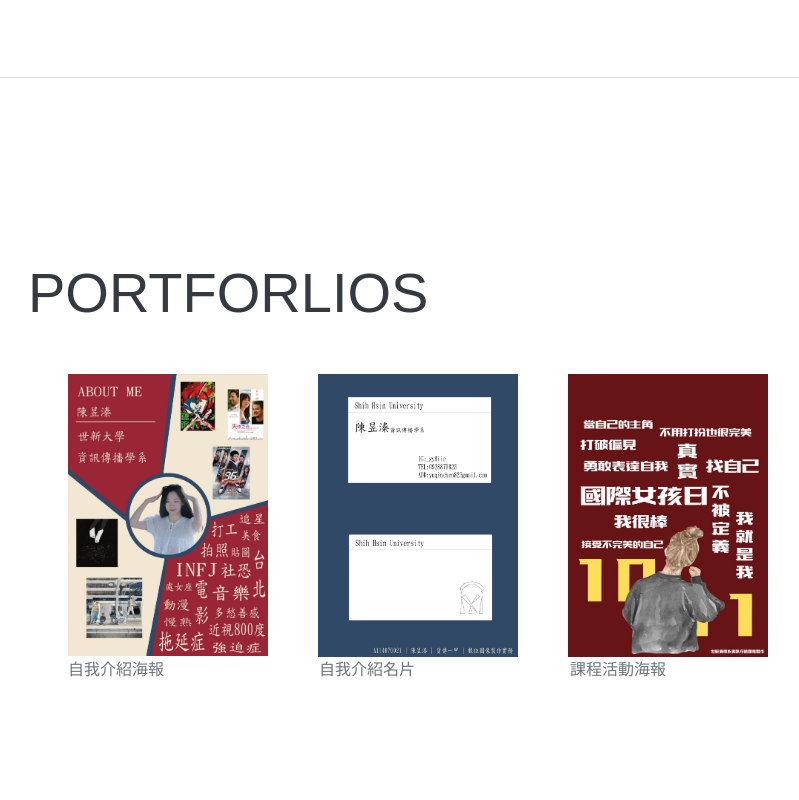
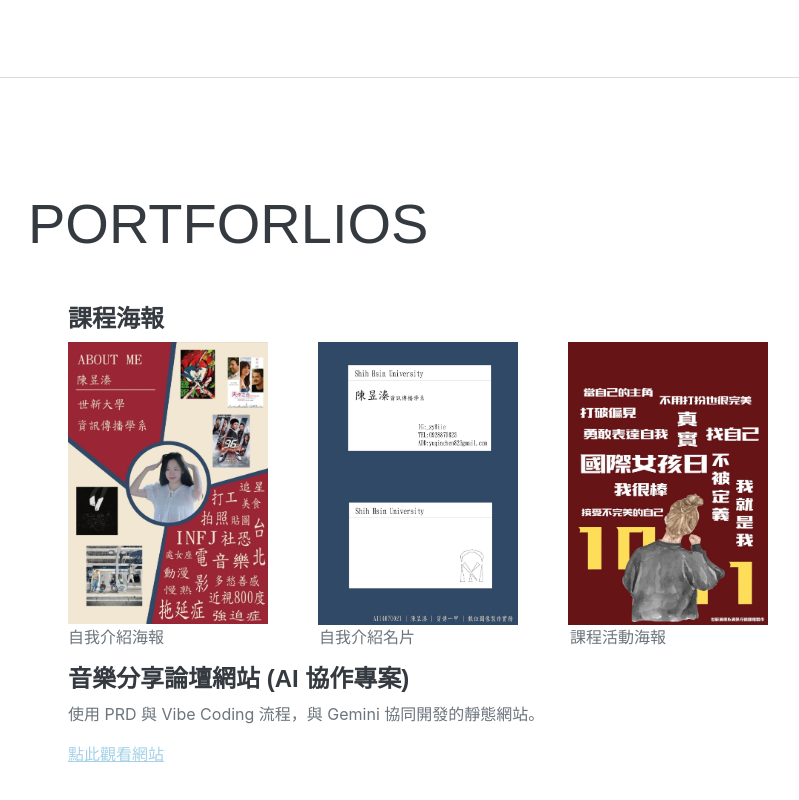
Before and after one commit to yzzchen/yzzchen.github.io, a plain HTML site: page index.html in a window 1280 px wide. Shown: the part 3940-4740 px from the top of the page, without its empty margins (292-1091 px from the left). Drawn offline with nearby package versions, Linux system fonts and the light colour scheme; a script that the page names is missing; a web font is replaced by a local one.

Commit message:
Update index.html

```diff
--- a/index.html
+++ b/index.html
@@ -142,6 +142,7 @@
                 <div class="resume-section-content">
                     <h2 class="mb-5">Portforlios</h2>
                     <ul class="fa-ul mb-0">
+                        <h4>課程海報</h4>
                         <li style="display: flex; gap: 50px; align-items: center;">
                             <img src="assets/img/unnamed (3).jpg" width="200" height="auto" alt="未顯示照片" />
                             <img src="assets/img/unnamed (1).jpg" width="200" height="auto" alt="未顯示照片" />
@@ -152,6 +153,9 @@
                             <p>自我介紹名片</p>
                             <p>課程活動海報</p>
                         </li>
+                        <h4>音樂分享論壇網站 (AI 協作專案)</h4>
+                        <p>使用 PRD 與 Vibe Coding 流程，與 Gemini 協同開發的靜態網站。</p>
+                        <a href="https://yzzchen.github.io/music_project/">點此觀看網站</a>
                     </ul>
                 </div>
             </section>
```
